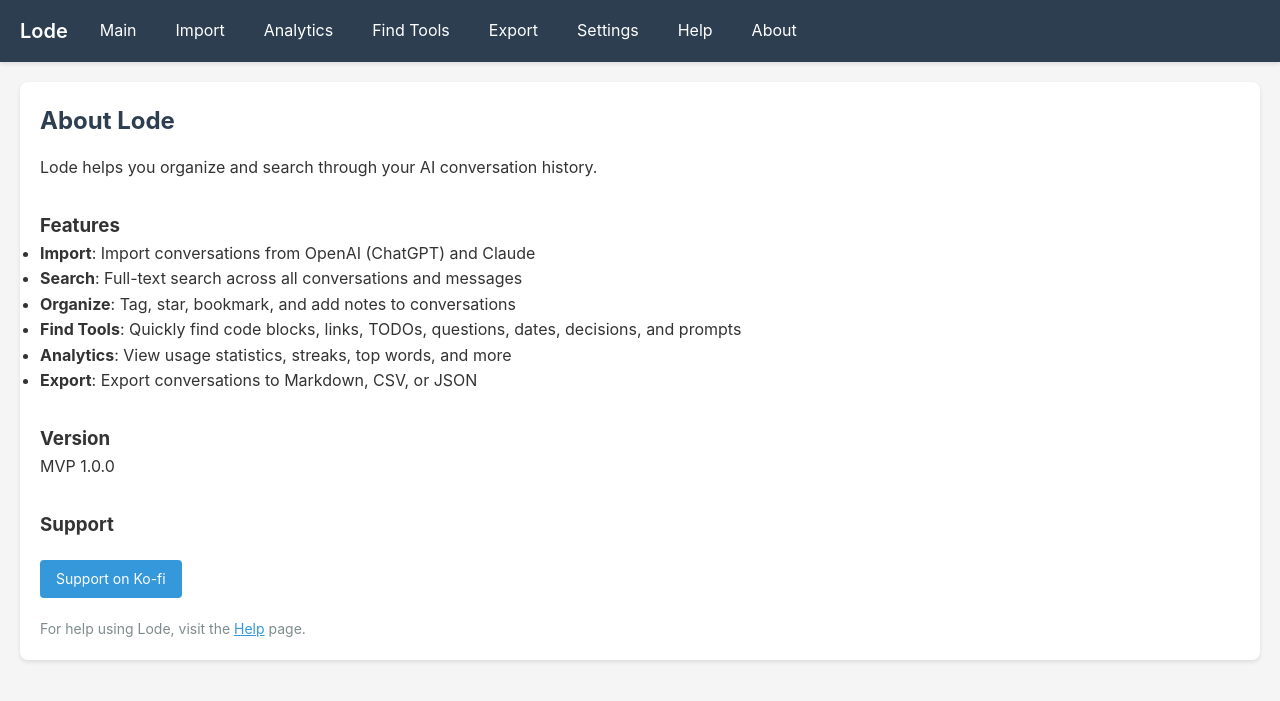
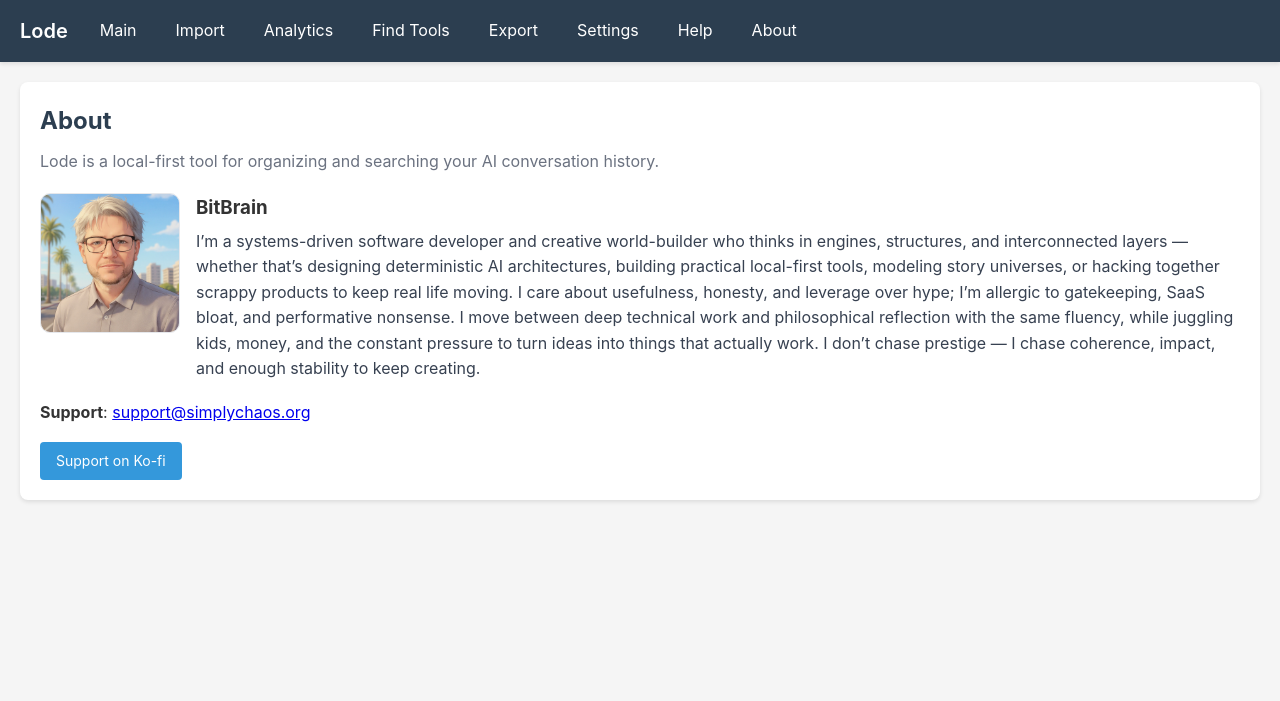
Before and after one commit to fox4snce/lode, a FastAPI app: page /about in a window 1280 px wide. Shown: the top 701 px of the page. Run offline with FastAPI, Linux system fonts and the light colour scheme; some libraries are stand-ins or nearby versions.

Commit message:
Update Help/About pages and add BitBrain image - Remove About/Ko-fi footer from Help page - Add BitBrain bio, support email, and image to About page - Copy bitbrain.jpg into static/img for serving

```diff
--- a/templates/about.html
+++ b/templates/about.html
@@ -19,32 +19,33 @@
 
 <div class="container">
     <div class="card">
-        <h2>About Lode</h2>
-        <p>Lode helps you organize and search through your AI conversation history.</p>
+        <h2>About</h2>
+        <p style="color: #6b7280; margin-top: -6px;">Lode is a local-first tool for organizing and searching your AI conversation history.</p>
 
-        <h3 style="margin-top: 30px;">Features</h3>
-        <ul>
-            <li><strong>Import</strong>: Import conversations from OpenAI (ChatGPT) and Claude</li>
-            <li><strong>Search</strong>: Full-text search across all conversations and messages</li>
-            <li><strong>Organize</strong>: Tag, star, bookmark, and add notes to conversations</li>
-            <li><strong>Find Tools</strong>: Quickly find code blocks, links, TODOs, questions, dates, decisions, and prompts</li>
-            <li><strong>Analytics</strong>: View usage statistics, streaks, top words, and more</li>
-            <li><strong>Export</strong>: Export conversations to Markdown, CSV, or JSON</li>
-        </ul>
+        <div style="display: grid; grid-template-columns: 140px 1fr; gap: 16px; align-items: start; margin-top: 18px;">
+            <div>
+                <img src="/static/img/bitbrain.jpg"
+                     alt="BitBrain"
+                     style="width: 140px; height: 140px; object-fit: cover; border-radius: 10px; border: 1px solid #e5e7eb; background: #fff;">
+            </div>
 
-        <h3 style="margin-top: 30px;">Version</h3>
-        <p>MVP 1.0.0</p>
+            <div>
+                <h3 style="margin: 0 0 6px 0;">BitBrain</h3>
+                <p style="margin: 0; color: #374151;">
+                    I’m a systems-driven software developer and creative world-builder who thinks in engines, structures, and interconnected layers — whether that’s designing deterministic AI architectures, building practical local-first tools, modeling story universes, or hacking together scrappy products to keep real life moving. I care about usefulness, honesty, and leverage over hype; I’m allergic to gatekeeping, SaaS bloat, and performative nonsense. I move between deep technical work and philosophical reflection with the same fluency, while juggling kids, money, and the constant pressure to turn ideas into things that actually work. I don’t chase prestige — I chase coherence, impact, and enough stability to keep creating.
+                </p>
+            </div>
+        </div>
 
-        <h3 style="margin-top: 30px;">Support</h3>
-        <p style="margin-top: 20px;">
+        <div style="margin-top: 18px;">
+            <p style="margin: 0;"><strong>Support</strong>: <a href="mailto:support@simplychaos.org">support@simplychaos.org</a></p>
+        </div>
+
+        <div style="margin-top: 16px;">
             <a href="https://ko-fi.com/recursiverealms" target="_blank" class="btn btn-primary">
                 Support on Ko-fi
             </a>
-        </p>
-
-        <p style="margin-top: 20px; color: #7f8c8d; font-size: 14px;">
-            For help using Lode, visit the <a href="/help" style="color: #3498db;">Help</a> page.
-        </p>
+        </div>
     </div>
 </div>
 {% endblock %}
--- a/templates/help.html
+++ b/templates/help.html
@@ -207,10 +207,7 @@
                     </div>
                 </section>
 
-                <div class="help-footer">
-                    <p>Still stuck? Check <a href="/about">About</a> or open an issue for the next MVP pass.</p>
-                    <a href="https://ko-fi.com/recursiverealms" target="_blank" class="btn btn-primary">Support on Ko-fi</a>
-                </div>
+                <!-- Footer intentionally minimal for MVP; keep Help focused on app usage. -->
             </div>
         </main>
     </div>
```
Also changed, not shown: static/img/bitbrain.jpg (added), 1 other file.
